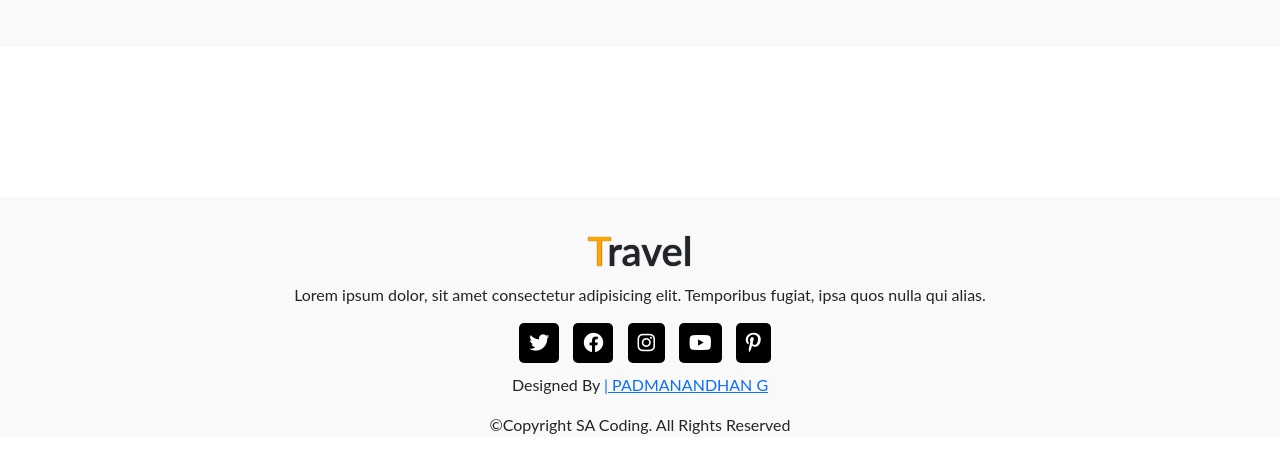
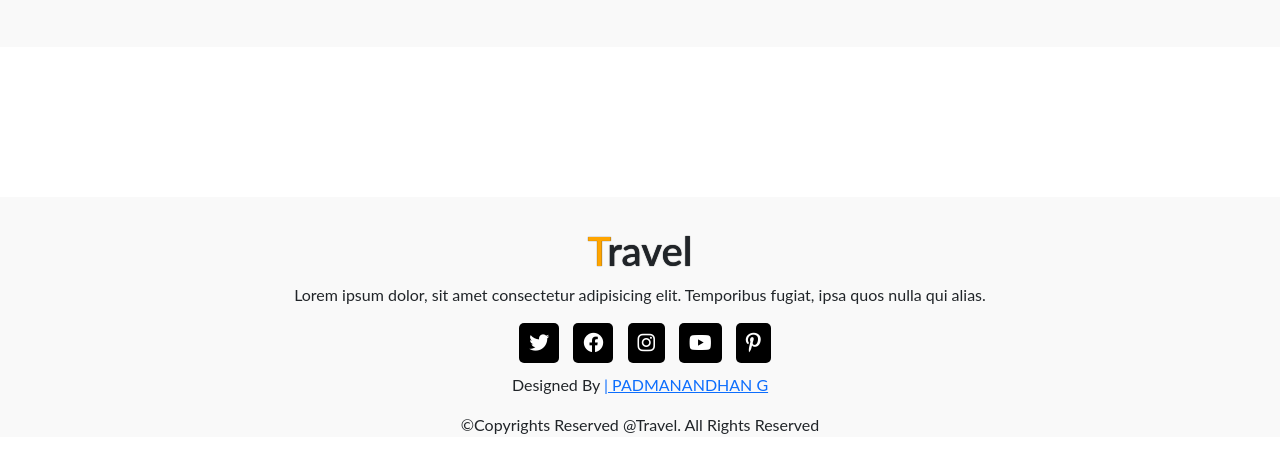
Before and after one commit to Padmanandhan/Tour_website_project, a plain HTML site: page index.html in a window 1280 px wide. Shown: the part 4460-4913 px from the top of the page. Drawn offline with nearby package versions, Linux system fonts and the light colour scheme.

Commit message:
index.html

```diff
--- a/index.html
+++ b/index.html
@@ -484,7 +484,7 @@
         <p>Designed By <a href="#"> | PADMANANDHAN G</a></p>
       </div>
       <div class="copyright">
-        <p>&copy;Copyright SA Coding. All Rights Reserved</p>
+        <p>&copy;Copyrights Reserved @Travel. All Rights Reserved</p>
       </div>
     </footer>
     <!-- Footer End -->
```
